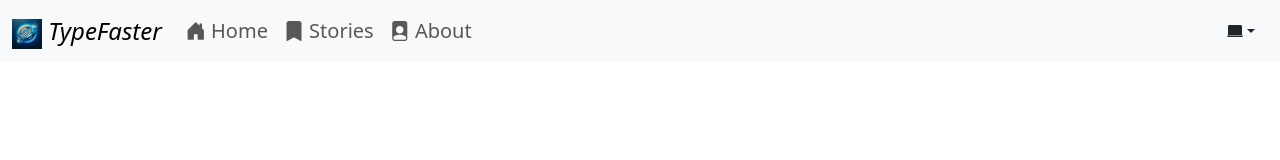
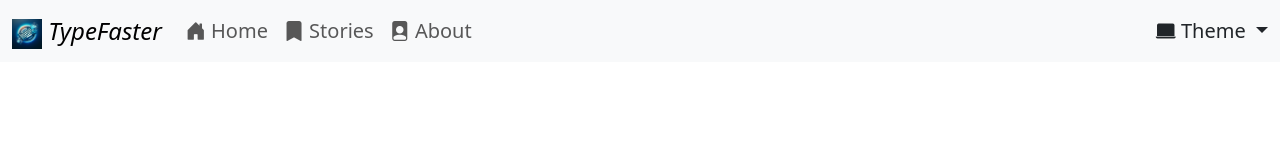
Before and after one commit to anuradhawick/typefaster, an Angular app in the folder typefaster/: page /typist in a window 1280 px wide. Shown: the top 160 px of the page. Built offline with nearby package versions, Linux system fonts and the light colour scheme; no server answers.

Commit message:
FIX: display theme alignment fix and minor refactoring

```diff
--- a/typefaster/src/app/components/navbar/navbar.component.html
+++ b/typefaster/src/app/components/navbar/navbar.component.html
@@ -29,12 +29,8 @@
           </li>
         }
       </ul>
-      <div
-        ngbDropdown
-        placement="bottom-end"
-        display="dynamic"
-        class="d-inline-block">
-        <button type="button" id="dark-mode" ngbDropdownToggle class="btn">
+      <div ngbDropdown display="dynamic" class="navbar-nav d-inline-block">
+        <span role="button" id="dark-mode" ngbDropdownToggle class="fs-5">
           @switch (ts.userTheme) {
             @case ('light') {
               <i class="bi bi-brightness-high-fill"></i>
@@ -46,15 +42,16 @@
               <i class="bi bi-laptop-fill"></i>
             }
           }
-        </button>
+          Theme
+        </span>
         <div ngbDropdownMenu aria-labelledby="dark-mode">
-          <button (click)="ts.activate('system')" ngbDropdownItem>
+          <button class="fs-5" (click)="ts.activate('system')" ngbDropdownItem>
             <i class="bi bi-laptop-fill"> System</i>
           </button>
-          <button (click)="ts.activate('light')" ngbDropdownItem>
+          <button class="fs-5" (click)="ts.activate('light')" ngbDropdownItem>
             <i class="bi bi-brightness-high-fill"> Light</i>
           </button>
-          <button (click)="ts.activate('dark')" ngbDropdownItem>
+          <button class="fs-5" (click)="ts.activate('dark')" ngbDropdownItem>
             <i class="bi bi-moon-stars-fill icon-white"> Dark</i>
           </button>
         </div>
--- a/typefaster/src/app/pages/typist-page/typist-page.component.ts
+++ b/typefaster/src/app/pages/typist-page/typist-page.component.ts
@@ -75,7 +75,7 @@ export class TypistPageComponent implements OnInit, OnDestroy {
   ngOnInit(): void {
     this.route.queryParamMap.subscribe(params => {
       this.time = parseInt(params.get('time') as string);
-      this.kind = params.get('story') === 'numbers'? 'number': 'text';
+      this.kind = params.get('story') === 'numbers' ? 'number' : 'text';
       this.ws.load(params).subscribe(([story, words]) => {
         this.story = story;
         this.words = words;
```
